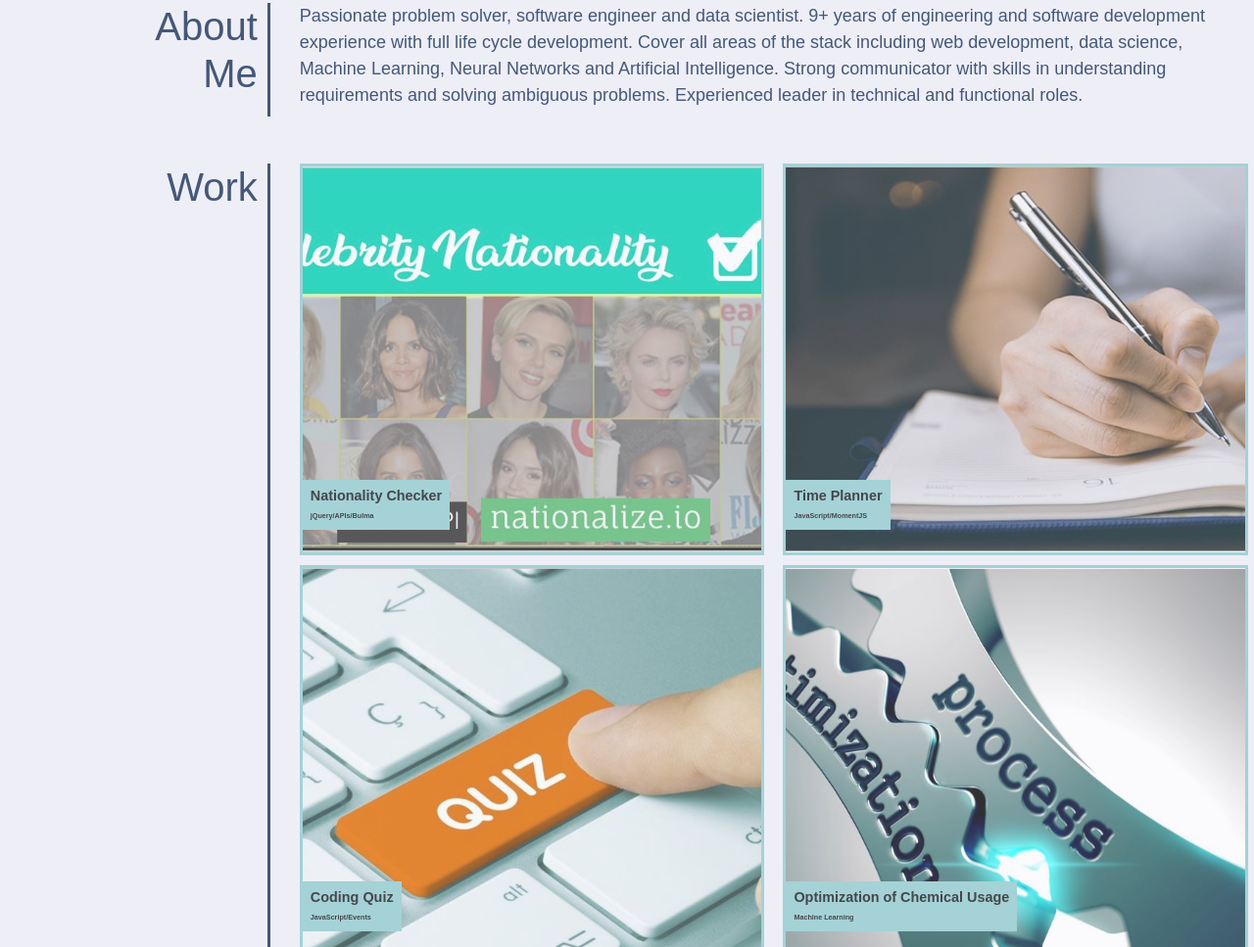
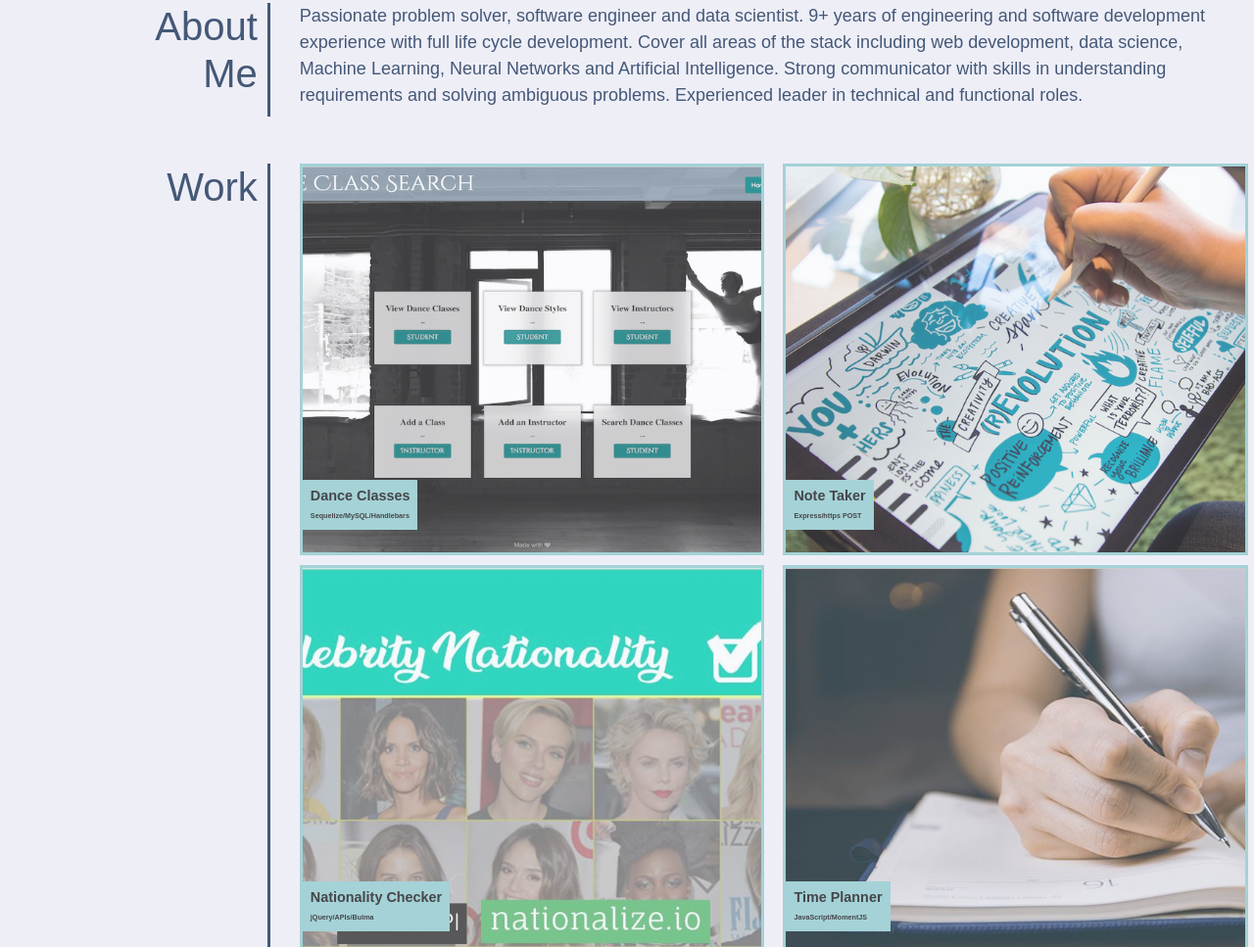
Before and after one commit to kgo87/portfolio_profile, a plain HTML site: page index.html in a window 1280 px wide. Shown: the part 800-1767 px from the top of the page at 98% size. Drawn offline with nearby package versions, Linux system fonts and the light colour scheme.

Commit message:
adding recent projects and updated resume

```diff
--- a/about_me_style.css
+++ b/about_me_style.css
@@ -208,7 +208,9 @@ h3 .sm {
 #monte_carlo,
 #seismic,
 #readme,
-#team
+#team,
+#dance_db,
+#note_taker
 {
     background-position: center;
     background-size: cover;
@@ -218,11 +220,19 @@ h3 .sm {
     flex-shrink: 4;
 }
 
-/* Sets the background image of the Weather Dashboard item in the work section */
+
+/* Sets the background image of the Dance Classes item in the work section */
+#dance_db{
+    background-image: url("./images/dance_db.png");
+}
+/* Sets the background image of the Dance Classes item in the work section */
+#note_taker{
+    background-image: url("./images/note_taker.jpg");
+}
+/* Sets the background image of the Celebrity Checker item in the work section */
 #celeb{
     background-image: url("./images/proj1.JPG");
 }
-
 /* Sets the background image of the Weather Dashboard item in the work section */
 #weather{
     background-image: url("./images/weather_dashboard.JPG");
--- a/index.html
+++ b/index.html
@@ -23,7 +23,7 @@
                     <a href="#contact-me">Contact Me</a>
                 </li>
                 <li>
-                    <a href="resume Kat Gomozova SDE 2.pdf" target ="_blank">Resume</a>
+                    <a href="Resume_KatGomozova_SDE.pdf" target ="_blank">Resume</a>
                 </li>
             </ul>
 
@@ -51,6 +51,14 @@
         <section id="work" class="content_item">
             <h1>Work</h1>
             <div>
+                <article class="small_box">
+                    <a class = "inner_box" id = "dance_db" href = "https://dance-class-search.herokuapp.com/index" target ="_blank">
+                        <h3>Dance Classes<br><span class="sm">Sequelize/MySQL/Handlebars</span></h3>
+                    </a>
+                    <a class = "inner_box" id = "note_taker" href = "https://note-taker-heroku-kat.herokuapp.com/" target ="_blank">
+                        <h3>Note Taker<br><span class="sm">Express/https POST</span></h3>
+                    </a>
+                </article>
                 <article class="small_box">
                     <a class = "inner_box" id = "celeb" href = "https://jjhphoto.github.io/celebchecker/" target ="_blank">
                         <h3>Nationality Checker<br><span class="sm">jQuery/APIs/Bulma</span></h3>
```
Also changed, not shown: images/burger.jpg (added), images/dance_db.png (added), images/note_taker.jpg (added), 4 other files.
